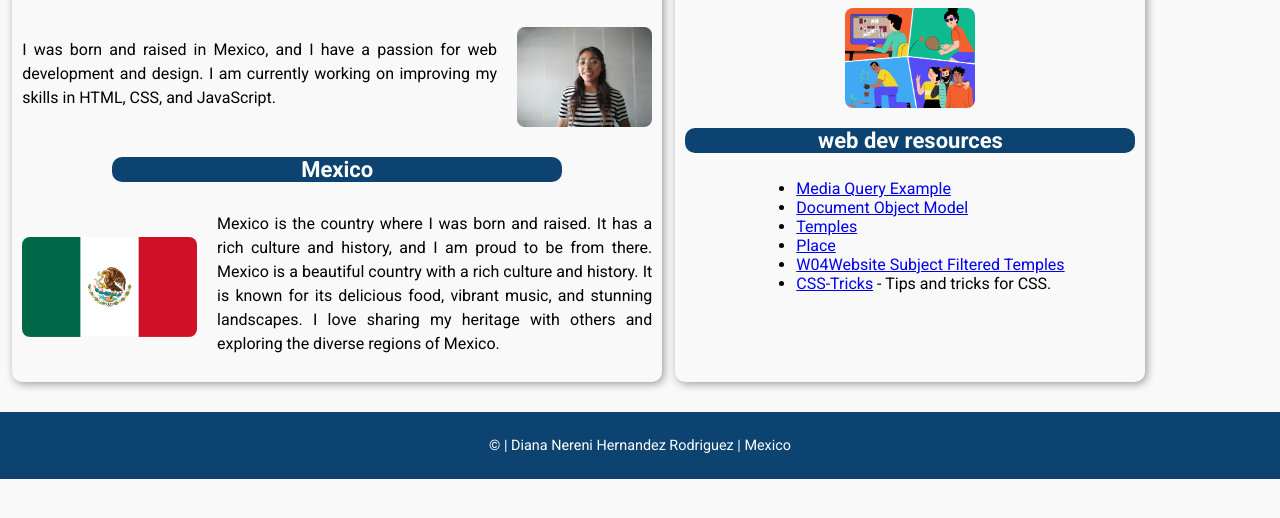
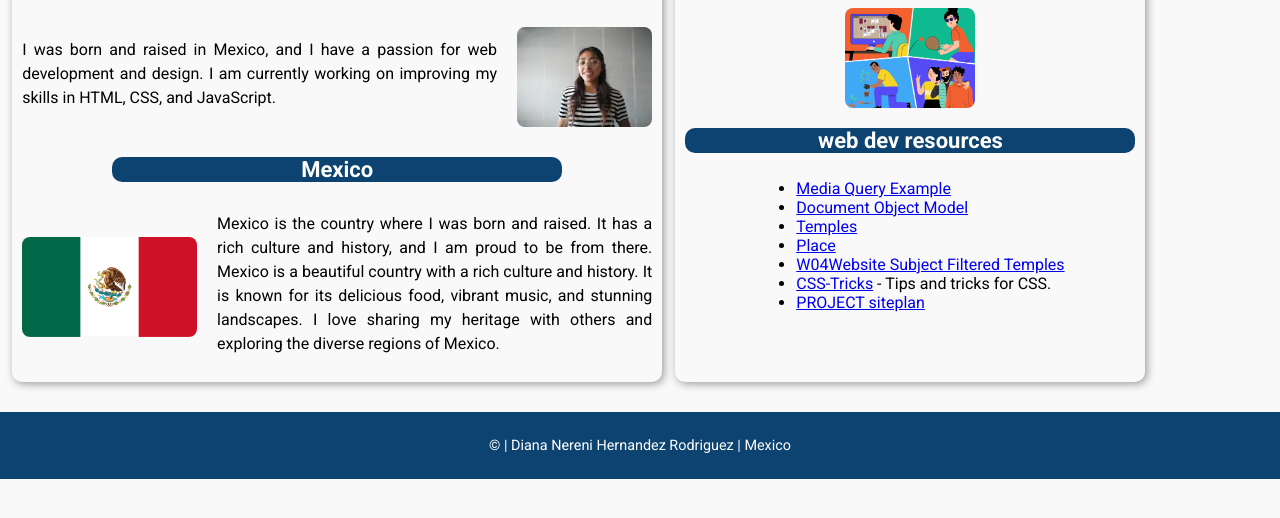
Before and after one commit to Nereni02/wdd131, a plain HTML site: page index.html in a window 1280 px wide. Shown: the part 206-724 px from the top of the page. Drawn offline with Linux system fonts and the light colour scheme.

Commit message:
PROJECT siteplan

```diff
--- a/index.html
+++ b/index.html
@@ -56,6 +56,7 @@
                     <li><a href="place.html" target="_blank">Place</a></li>
                     <li><a href="filtered-temples.html" target="_blank">W04Website Subject Filtered Temples</a></li>
                     <li><a href="https://css-tricks.com/" target="_blank">CSS-Tricks</a> - Tips and tricks for CSS.</li>
+                    <li><a href="project/siteplan.html" target="_blank">PROJECT siteplan</a></li>
                 </ul>
             </section>
         </aside>
```
